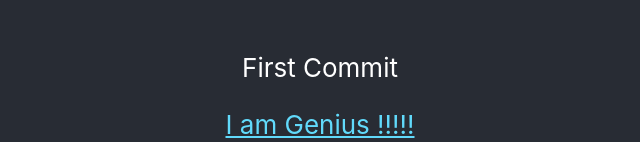
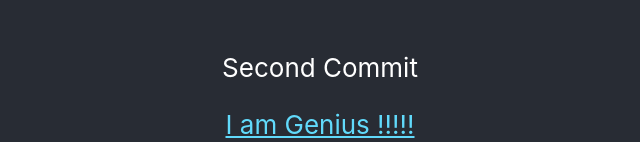
Before and after one commit to gagan4580/gitops, a React (Create React App) app: page / in a window 1280 px wide. Shown: the part 477-619 px from the top of the page, without its empty margins (320-960 px from the left). Built offline with nearby package versions, Linux system fonts and the light colour scheme.

Commit message:
Update App.js

```diff
--- a/src/App.js
+++ b/src/App.js
@@ -7,7 +7,7 @@ function App() {
       <header className="App-header">
         <img src={logo} className="App-logo" alt="logo" />
         <p>
-          First Commit
+          Second Commit
         </p>
         <a
           className="App-link"
```
